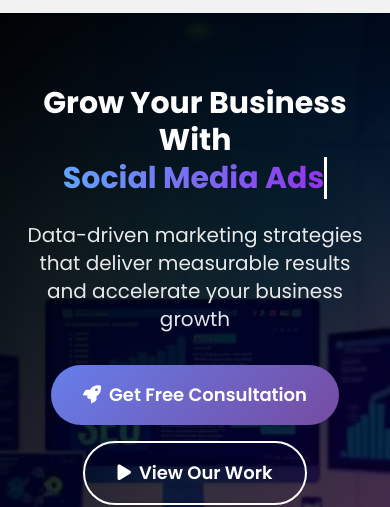
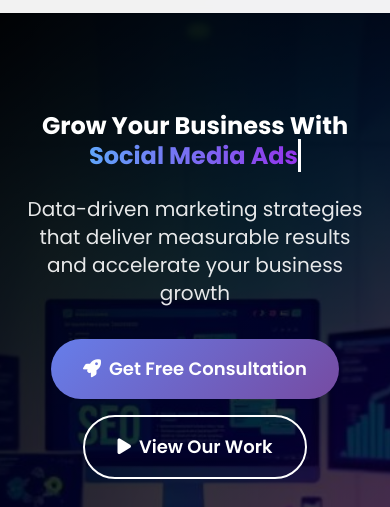
Before and after one commit to ABMsiddhik/abm-digital-marketing, a plain HTML site: page index.html in a window 390 px wide. Shown: the part 59-566 px from the top of the page. Drawn offline with nearby package versions, Linux system fonts and the light colour scheme.

Commit message:
decrasing font size

```diff
--- a/index.html
+++ b/index.html
@@ -61,7 +61,7 @@
         <div class="absolute inset-0"></div>
         <div class="relative container mx-auto px-6">
             <div class="max-w-5xl mx-auto text-center animate__animated animate__fadeIn">
-                <h1 class="text-3xl md:text-5xl lg:text-6xl font-bold mb-6 leading-tight">
+                <h1 class="text-2xl md:text-5xl lg:text-6xl font-bold mb-6 leading-tight">
                     Grow Your Business With <br>
                     <span
                         class="typing-effect bg-clip-text text-transparent bg-gradient-to-r from-blue-400 to-purple-600"
```
